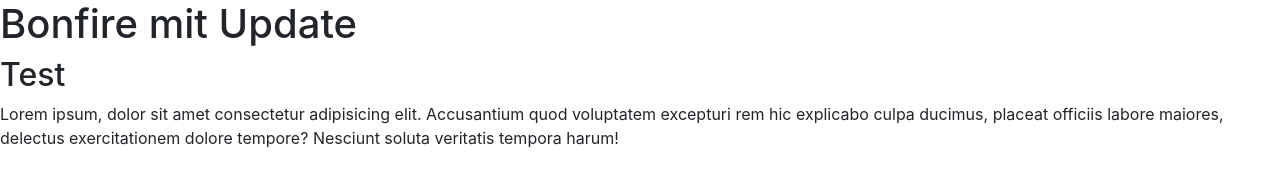
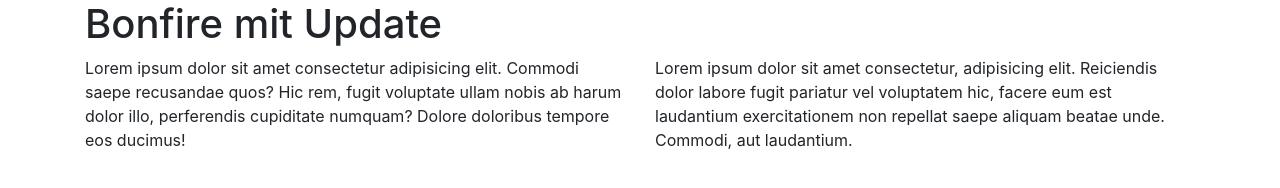
Before and after one commit to ixDTeam/bonfire, a plain HTML site: page index.html in a window 1280 px wide. Drawn offline with nearby package versions, Linux system fonts and the light colour scheme.

```diff
--- a/index.html
+++ b/index.html
@@ -5,12 +5,24 @@
 <title>Bonfire</title>
 
 <link rel="stylesheet" href="https://stackpath.bootstrapcdn.com/bootstrap/4.3.1/css/bootstrap.min.css" integrity="sha384-ggOyR0iXCbMQv3Xipma34MD+dH/1fQ784/j6cY/iJTQUOhcWr7x9JvoRxT2MZw1T" crossorigin="anonymous">
+<link rel="stylesheet" href="style.css">
 <script src="https://stackpath.bootstrapcdn.com/bootstrap/4.3.1/js/bootstrap.min.js" integrity="sha384-JjSmVgyd0p3pXB1rRibZUAYoIIy6OrQ6VrjIEaFf/nJGzIxFDsf4x0xIM+B07jRM" crossorigin="anonymous"></script>
 </head>
 
 <body>
-<h1>Bonfire mit Update</h1>
-<h2>Test</h2>
-<p>Lorem ipsum, dolor sit amet consectetur adipisicing elit. Accusantium quod voluptatem excepturi rem hic explicabo culpa ducimus, placeat officiis labore maiores, delectus exercitationem dolore tempore? Nesciunt soluta veritatis tempora harum!</p>
+
+    <div class="container">
+            <h1>Bonfire mit Update</h1>
+            <div class="row">
+                <div class="col-6">
+                    Lorem ipsum dolor sit amet consectetur adipisicing elit. Commodi saepe recusandae quos? Hic rem, fugit voluptate ullam nobis ab harum dolor illo, perferendis cupiditate numquam? Dolore doloribus tempore eos ducimus!
+                </div>
+                <div class="col-6">
+                    Lorem ipsum dolor sit amet consectetur, adipisicing elit. Reiciendis dolor labore fugit pariatur vel voluptatem hic, facere eum est laudantium exercitationem non repellat saepe aliquam beatae unde. Commodi, aut laudantium.
+                </div>
+            </div>
+    </div>
+
+
 </body>
 </html>
```
Also changed, not shown: assets/script/url.js (added).
